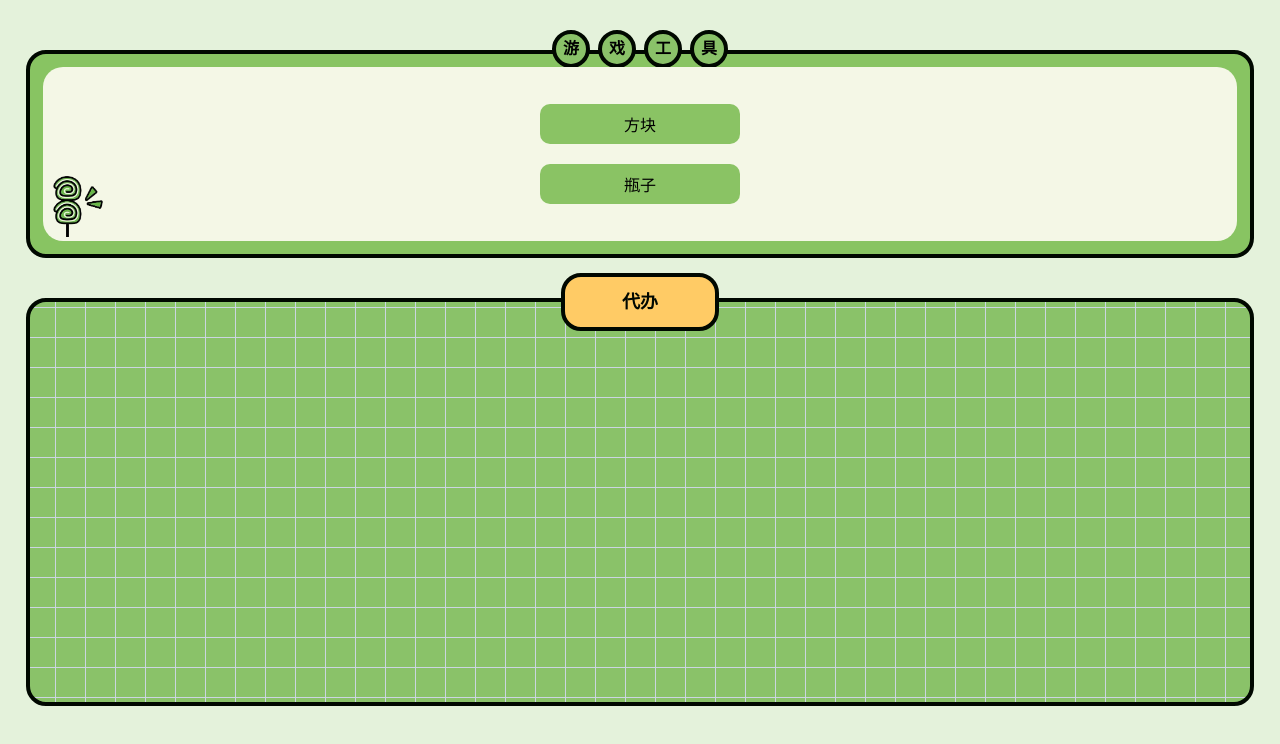
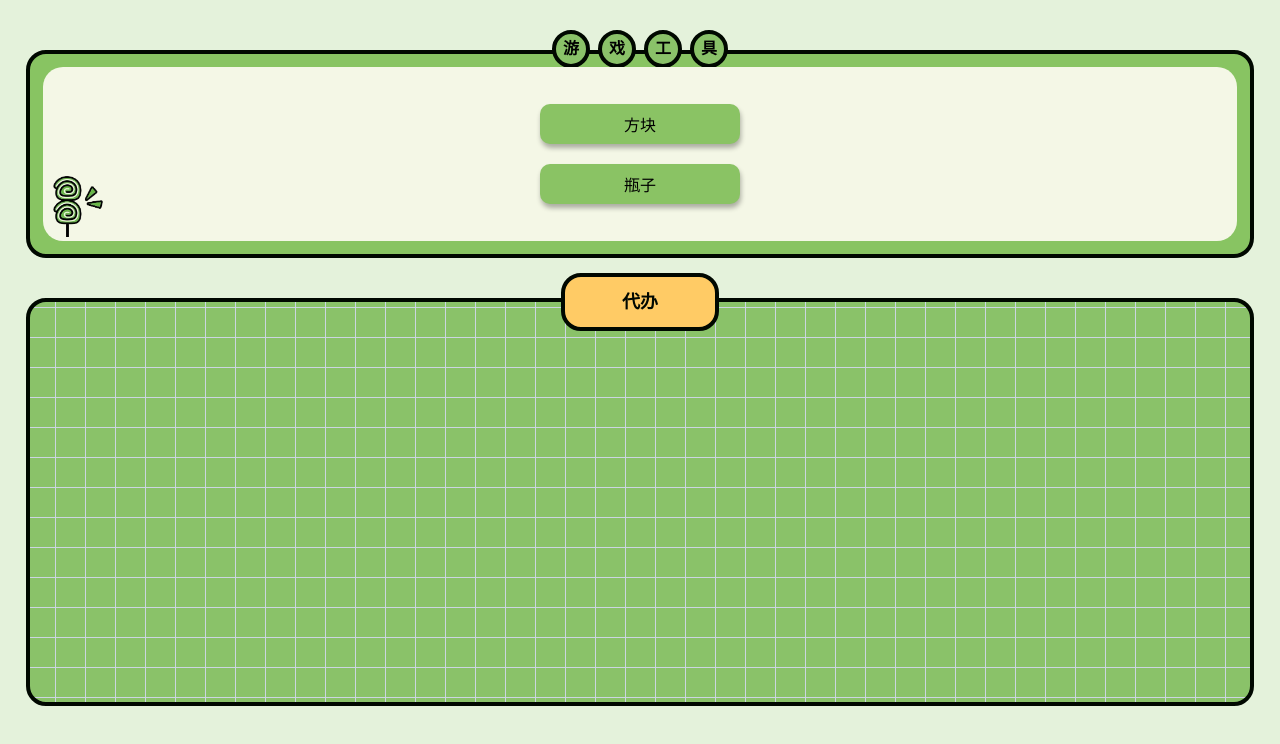
Before and after one commit to gouyijie/gametool, a plain HTML site: page index.html in a window 1280 px wide. Drawn offline with Linux system fonts and the light colour scheme.

Commit message:
按钮阴影

```diff
--- a/index.html
+++ b/index.html
@@ -68,6 +68,7 @@
             justify-content: center;
             align-items: center;
             border-radius: 10px;
+            box-shadow: 1px 4px 5px rgba(0, 0, 0, .3);
 
         }
         .containerMain .gameItem:nth-child(2) {
```
